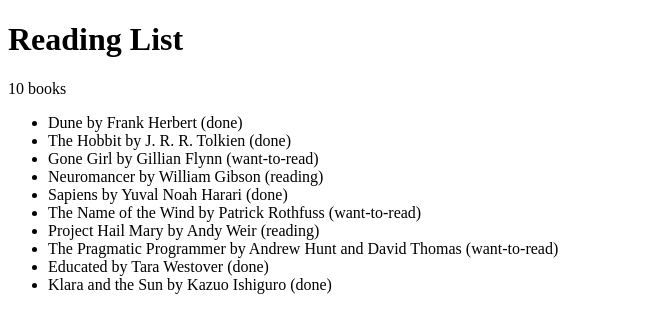
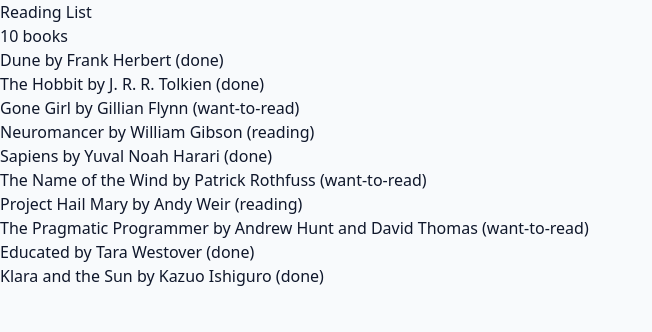
Before and after one commit to RukiDV/reading_list_app, a React (Vite) app: page / in a window 1280 px wide. Shown: the top 332 px of the page, without its empty margins (0-652 px from the left). Built offline with nearby package versions, Linux system fonts and the light colour scheme.

Commit message:
Set up Tailwind CSS v4 with theme tokens and styling rules

```diff
--- a/package.json
+++ b/package.json
@@ -12,15 +12,17 @@
     "check": "tsc --noEmit"
   },
   "dependencies": {
+    "@tailwindcss/vite": "^4.3.5",
     "react": "19.3.1",
-    "react-dom": "19.3.1"
+    "react-dom": "19.3.1",
+    "tailwindcss": "^4.3.5"
   },
   "devDependencies": {
-    "@types/node": "^22.10.0",
     "@testing-library/dom": "^10.4.0",
     "@testing-library/jest-dom": "^6.6.0",
     "@testing-library/react": "^16.1.0",
     "@testing-library/user-event": "^14.5.2",
+    "@types/node": "^22.10.0",
     "@types/react": "^19.0.0",
     "@types/react-dom": "^19.0.0",
     "@vitejs/plugin-react": "^4.3.1",
--- a/src/index.css
+++ b/src/index.css
@@ -1 +1,30 @@
-/* Intentionally empty. Your styling approach goes here (or somewhere else, depending on the approach). */
+@import "tailwindcss";
+
+/* All colors and the spacing base live here. Do not invent values in components. */
+@theme {
+  --color-brand-50: oklch(0.97 0.02 265);
+  --color-brand-600: oklch(0.5 0.2 265);
+  --color-brand-700: oklch(0.43 0.2 265);
+
+  --color-status-want-bg: oklch(0.93 0.04 250);
+  --color-status-want-fg: oklch(0.38 0.12 250);
+  --color-status-reading-bg: oklch(0.94 0.08 90);
+  --color-status-reading-fg: oklch(0.4 0.09 70);
+  --color-status-done-bg: oklch(0.93 0.06 150);
+  --color-status-done-fg: oklch(0.38 0.1 150);
+
+  --color-danger-600: oklch(0.5 0.21 27);
+  --color-danger-700: oklch(0.43 0.19 27);
+
+  --font-sans: system-ui, -apple-system, "Segoe UI", Roboto, sans-serif;
+}
+
+@layer base {
+  body {
+    @apply bg-slate-50 text-slate-900 font-sans;
+  }
+
+  :focus-visible {
+    @apply outline-2 outline-offset-2 outline-brand-600;
+  }
+}
--- a/vite.config.ts
+++ b/vite.config.ts
@@ -1,9 +1,10 @@
 import { fileURLToPath } from "node:url";
 import { defineConfig } from "vitest/config";
 import react from "@vitejs/plugin-react";
+import tailwindcss from "@tailwindcss/vite";
 
 export default defineConfig({
-  plugins: [react()],
+  plugins: [react(), tailwindcss()],
   resolve: {
     // The `@/` alias is needed by shadcn/ui. It must match `paths` in tsconfig.json.
     alias: { "@": fileURLToPath(new URL("./src", import.meta.url)) },
```
Also changed, not shown: 2 other files (tests, documents, lock files or other folders).
